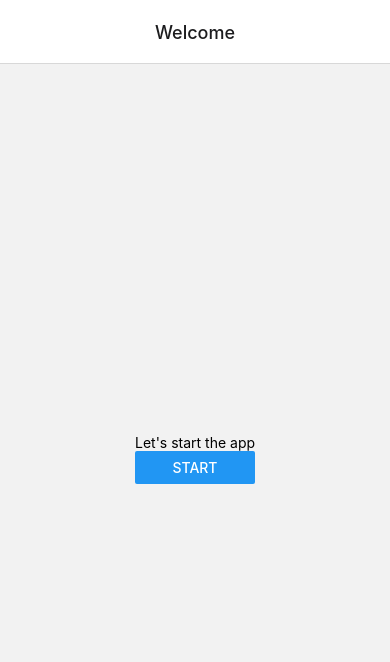
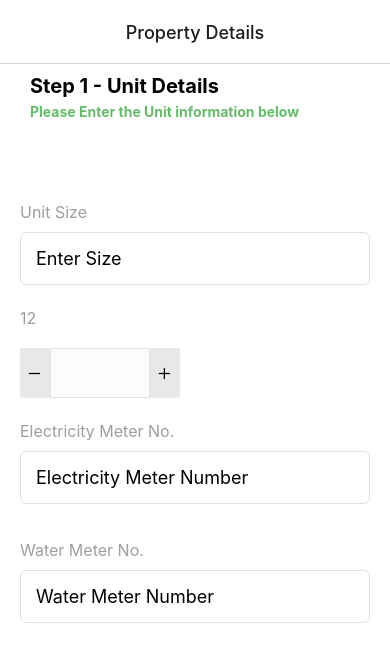
Before and after one commit to Johnsamoel/emeral_Task, a React Native app: screen / in a window 390 px wide. Shown: the top 662 px of the page. Built offline with nearby package versions, Linux system fonts and the light colour scheme.

Commit message:
adding some components for making form ready

```diff
--- a/App.js
+++ b/App.js
@@ -15,7 +15,7 @@ export default function App() {
   return (
     <NavigationContainer>
       <Stack.Navigator screenOptions={{ headerTitleAlign: 'center' }}>
-        <Stack.Screen name='Welcome' component={Landing} />
+        {/* <Stack.Screen name='Welcome' component={Landing} /> */}
         <Stack.Screen name='Property Details' component={PropertyDetails} />
       </Stack.Navigator>
     </NavigationContainer>
--- /dev/null
+++ b/Components/UI/Counter.jsx
@@ -0,0 +1,63 @@
+import {  StyleSheet, Text, TextInput, View } from 'react-native';
+
+import { useWindowDimensions } from 'react-native';
+
+import SmallButton from './SmallButton';
+
+import { colors } from '../../Utils/Styles';
+
+const Counter = ({label, onChangeFunction, }) => {
+
+    const {width , height } = useWindowDimensions()
+
+
+    const styles = StyleSheet.create({
+        rootContainer: {
+            flex: 1,
+            flexDirection: 'column',
+            justifyContent: 'space-around',
+            alignItems: 'flex-start',
+            // width: width > 400 ? '100%' : '50%' ,
+            minHeight: 100
+        },
+        text: {
+            fontWeight: 'bold',
+            fontSize: 15
+        },
+        subContainer: {
+            flexDirection:"row",
+            justifyContent: 'space-around',
+            alignItems: 'center'
+        },
+        input: {
+            backgroundColor: '#fcfcfc',
+            padding: 15,
+            fontSize: 18,
+            width: 100,
+            borderColor: colors.palette_Sencod_grey,
+            borderWidth: 1,
+            height: 50,
+            textAlign: 'center'
+
+        },label: {
+            fontSize: 16,
+            color: colors.palette_main_grey,
+            marginBottom: 10,
+          }
+    })
+
+
+    return (
+        <View style={styles.rootContainer}>
+         <Text style={styles.label}>12</Text>
+        <View style={styles.subContainer}>
+        <SmallButton iconName='remove' />
+        <TextInput style={styles.input} />
+        <SmallButton iconName='add-outline' />
+        </View>
+        </View>
+    );
+};
+
+
+export default Counter;
--- /dev/null
+++ b/Components/UI/HeaderContainer.jsx
@@ -0,0 +1,37 @@
+import {  StyleSheet, Text, View } from 'react-native';
+
+// //importing my custom colors
+ import { colors }  from '../../Utils/Styles';
+
+const HeaderContainer = ({title , subtitle}) => {
+    return (
+        <View style={styles.titleContainer}>
+        <Text  style={styles.title}>{title}</Text>
+        <Text  style={styles.text}>{subtitle}</Text>
+        </View>
+    );
+};
+
+const styles = StyleSheet.create({
+    rootContainer: {
+        flex: 1,
+        paddingHorizontal: 20
+    },
+    text: {
+        color: colors.palette_success_main,
+        fontWeight: '700',
+    },
+    titleContainer: {
+        height: 100,
+        // marginHorizontal: 10,
+        marginVertical: 10,
+        paddingHorizontal: 10,
+    },
+    title: {
+        fontWeight: 'bold',
+        fontSize: 20,
+        marginBottom: 5
+    }
+})
+
+export default HeaderContainer;
--- /dev/null
+++ b/Components/UI/InputField.jsx
@@ -0,0 +1,48 @@
+import {  StyleSheet, Text, View , TextInput} from 'react-native';
+
+// colors
+import { colors } from '../../Utils/Styles';
+
+const InputField = ({ label, invalid, style, textInputConfig , inputStyle }) => {
+
+    const inputStyles = [styles.input];
+
+    if (invalid) {
+        inputStyles.push(styles.invalidInput);
+      }
+
+    return (
+        <View style={[ styles.inputContainer ,style]}>
+        <Text style={[styles.label, invalid && styles.invalidLabel]}>{label}</Text>
+        <TextInput style={[inputStyles , inputStyle]} {...textInputConfig} />
+      </View>
+    );
+};
+
+const styles = StyleSheet.create({
+    inputContainer: {
+      marginVertical: 18,
+    },
+    label: {
+      fontSize: 16,
+      color: colors.palette_main_grey,
+      marginBottom: 10,
+    },
+    input: {
+      backgroundColor: 'transparent',
+      padding: 15,
+      borderRadius: 6,
+      fontSize: 18,
+      width: 300,
+      borderColor: colors.palette_Sencod_grey,
+      borderWidth: 1
+    },
+    invalidLabel: {
+      color: colors.palette_error_main
+    },
+    invalidInput: {
+      borderColor: colors.palette_error_dark,
+    }
+  });
+
+export default InputField;
--- /dev/null
+++ b/Components/UI/SmallButton.jsx
@@ -0,0 +1,41 @@
+import {  StyleSheet, Text, View , Pressable } from 'react-native';
+import { colors } from '../../Utils/Styles';
+
+// import  { Ionicons } from '@expo/vector-icons';
+
+import { Ionicons } from '@expo/vector-icons'
+
+const SmallButton = ({onpress , iconName}) => {
+
+
+    return (
+        <Pressable style={( {pressed}) => pressed ? styles.pressed :  styles.rootContainer } onPress={onpress} >
+            <View style={styles.text}>
+            <Ionicons name={iconName} color='black' size={20} />
+            </View>
+         </Pressable>
+    );
+};
+
+const styles = StyleSheet.create({
+    rootContainer: {
+        borderRadius: 5,
+        backgroundColor: colors.palette_main_grey,
+        justifyContent: 'center',
+        alignItems: 'center',
+    },
+    pressed: {
+        opacity: 0.7
+    },
+    text: {
+        width: 30,
+        height: 50,
+        justifyContent: 'center',
+        alignItems: 'center',
+        backgroundColor: 'red',
+        borderRadius: 2,
+        backgroundColor: '#E8E8E8',
+    }
+})
+
+export default SmallButton;
--- /dev/null
+++ b/Components/UnitDataForm.jsx
@@ -0,0 +1,133 @@
+import { ScrollView, StyleSheet, View, Text } from "react-native";
+import { useState } from "react";
+
+import { useFormik } from "formik";
+
+//custom usable Input field
+
+import InputField from "./UI/InputField";
+import Counter from "./UI/Counter";
+
+const UnitDataForm = ({ defaultValues }) => {
+  const [Inputs, setInputs] = useState({
+    unitSize: { value: "", valid: true },
+    bedRooms: { value: "", valid: true },
+    bathRooms: { value: "", valid: true },
+    guestRooms: { value: "", valid: true },
+    Longues: { value: "", valid: true },
+    Furnished: { value: "", valid: true },
+    kitchen: { value: "", valid: true },
+    Parking: { value: "", valid: true },
+    ElecNo: { value: "", valid: true },
+    WaterNo: { value: "", valid: true },
+    selectAc: { value: "", valid: true },
+    photo: { value: "", valid: true },
+  });
+
+  const formik = useFormik({
+    initialValues: Inputs,
+    // validate: ValidateHandler,
+  });
+
+  function inputChangedHandler(inputIdentifier, enteredValue) {
+
+
+    const Errors = {
+      unitSize : '' ,
+      bedRooms : '' ,
+      bathRooms : '' ,
+      guestRooms : '' ,
+      Longues : '' ,
+      Furnished : '' ,
+      kitchen : '' ,
+      Parking : '' ,
+      ElecNo : '' ,
+      WaterNo : '' ,
+      selectAc : '' ,
+      photo : '' ,
+    };
+
+    console.log(inputIdentifier)
+    switch (inputIdentifier) {
+
+        case 'unitSize':
+
+        if( !isFinite(enteredValue) || enteredValue === '' )  {
+            Errors.unitSize = 'Invalid Value'
+            setInputs((prevData) => { return { ...prevData , [inputIdentifier] :  { value: enteredValue  , valid: false} } })
+        }else{
+            setInputs((prevData) => { return { ...prevData , [inputIdentifier] :  { value: enteredValue  , valid: true} } })
+        }
+            break;
+
+
+
+
+            default :
+             setInputs((curInputs) => {
+                return {
+                  ...curInputs,
+                  [inputIdentifier]: { value: enteredValue, isValid: true },
+                };
+              });
+            break;
+    }
+  }
+
+  return (
+    <View style={Styles.rootContainer}>
+      <InputField
+        invalid={!Inputs.unitSize.valid}
+        label="Unit Size"
+        inputStyle={{ width: 350 }}
+        textInputConfig={{
+          keyboardType: "decimal-pad",
+          placeholder: "Enter Size",
+          onChangeText: inputChangedHandler.bind(this, "unitSize"),
+          value: Inputs.unitSize.value ,
+        }}
+      />
+
+      <View style={Styles.counterFlex}>
+        <Counter la />
+      </View>
+
+    <InputField
+        invalid={!Inputs.ElecNo.valid}
+        label="Electricity Meter No."
+        inputStyle={{ width: 350 }}
+        textInputConfig={{
+        keyboardType: "decimal-pad",
+        placeholder: "Electricity Meter Number",
+        onChangeText: inputChangedHandler.bind(this, "ElecNo"),
+        value: Inputs.ElecNo.value ,
+        }}
+        />
+
+    <InputField
+        invalid={!Inputs.WaterNo.valid}
+        label="Water Meter No."
+        inputStyle={{ width: 350 }}
+        textInputConfig={{
+        keyboardType: "decimal-pad",
+        placeholder: "Water Meter Number",
+        onChangeText: inputChangedHandler.bind(this, "WaterNo"),
+        value: Inputs.WaterNo.value ,
+        }}
+        />
+    </View>
+  );
+};
+
+const Styles = StyleSheet.create({
+  rootContainer: {
+    flex: 1,
+  },
+  counterFlex: {
+    flexDirection: 'row',
+    flexWrap: 'wrap',
+    alignItems: 'center',
+  }
+});
+
+export default UnitDataForm;
--- a/Screens/PropertyDetails.jsx
+++ b/Screens/PropertyDetails.jsx
@@ -1,19 +1,28 @@
-import { StyleSheet, Text, View } from 'react-native';
+import { ScrollView, StyleSheet, View } from 'react-native';
+import HeaderContainer from '../Components/UI/HeaderContainer';
+
+//custom colors
+import { colors } from '../Utils/Styles';
+
+// custom components
+import UnitDataForm from '../Components/UnitDataForm';
 
 const PropertyDetails = () => {
     return (
+        <ScrollView style={styles.rootContainer}>
         <View style={styles.rootContainer}>
-            <Text  style={styles.text}>just a damin view</Text>
+                    <HeaderContainer title='Step 1 - Unit Details' subtitle='Please Enter the Unit information below'/>
+                    <UnitDataForm />
         </View>
+        </ScrollView>
     );
 };
 
 const styles = StyleSheet.create({
     rootContainer: {
-        flex: 1
-    },
-    text: {
-        color: 'red'
+        flex: 1,
+        backgroundColor: 'white',
+        paddingHorizontal: 10
     }
 })
 
--- /dev/null
+++ b/Utils/Styles.js
@@ -0,0 +1,9 @@
+export const colors = {
+    palette_success_dark : '#388e3c',
+    palette_success_main : '#66bb6a',
+    palette_main_grey: '#9e9e9e',
+    palette_Sencod_grey: '#e0e0e0',
+    palette_error_dark: '#d32f2f',
+    palette_error_main : '#f44336',
+
+}
--- a/package.json
+++ b/package.json
@@ -9,12 +9,15 @@
     "web": "expo start --web"
   },
   "dependencies": {
+    "@expo/vector-icons": "^13.0.0",
     "@react-navigation/native": "^6.0.12",
     "@react-navigation/native-stack": "^6.8.0",
     "expo": "~46.0.9",
     "expo-status-bar": "~1.4.0",
+    "formik": "^2.2.9",
     "react": "18.0.0",
-    "react-native": "0.69.5"
+    "react-native": "0.69.5",
+    "react-native-vector-icons": "^9.2.0"
   },
   "devDependencies": {
     "@babel/core": "^7.12.9"
```
Also changed, not shown: 1 other file (tests, documents, lock files or other folders).
